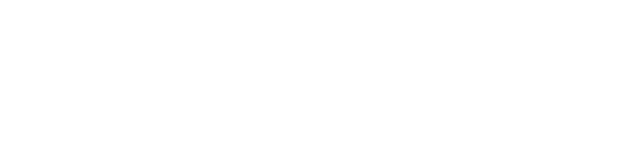
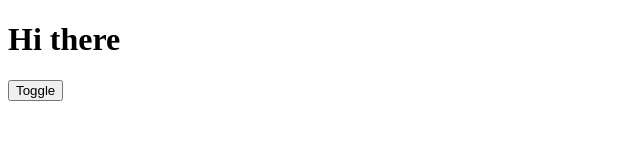
Before and after one commit to abduhafiz1993/JavaScript-Intern-Tasks, a plain HTML site: page Dom-Task3/index.html in a window 1280 px wide. Shown: the whole page, without its empty margins (0-640 px from the left). Drawn offline with Linux system fonts and the light colour scheme.

Commit message:
adding toogle html part

```diff
--- a/Dom-Task3/index.html
+++ b/Dom-Task3/index.html
@@ -4,9 +4,13 @@
     <meta charset="UTF-8">
     <meta http-equiv="X-UA-Compatible" content="IE=edge">
     <meta name="viewport" content="width=device-width, initial-scale=1.0">
+    <script src="script.js"></script>
     <title>Document</title>
 </head>
 <body>
-
+    <div id="hidden">
+        <h1>Hi there</h1>
+    </div>
+    <button id="Toggle">Toggle</button>
 </body>
 </html>
```
